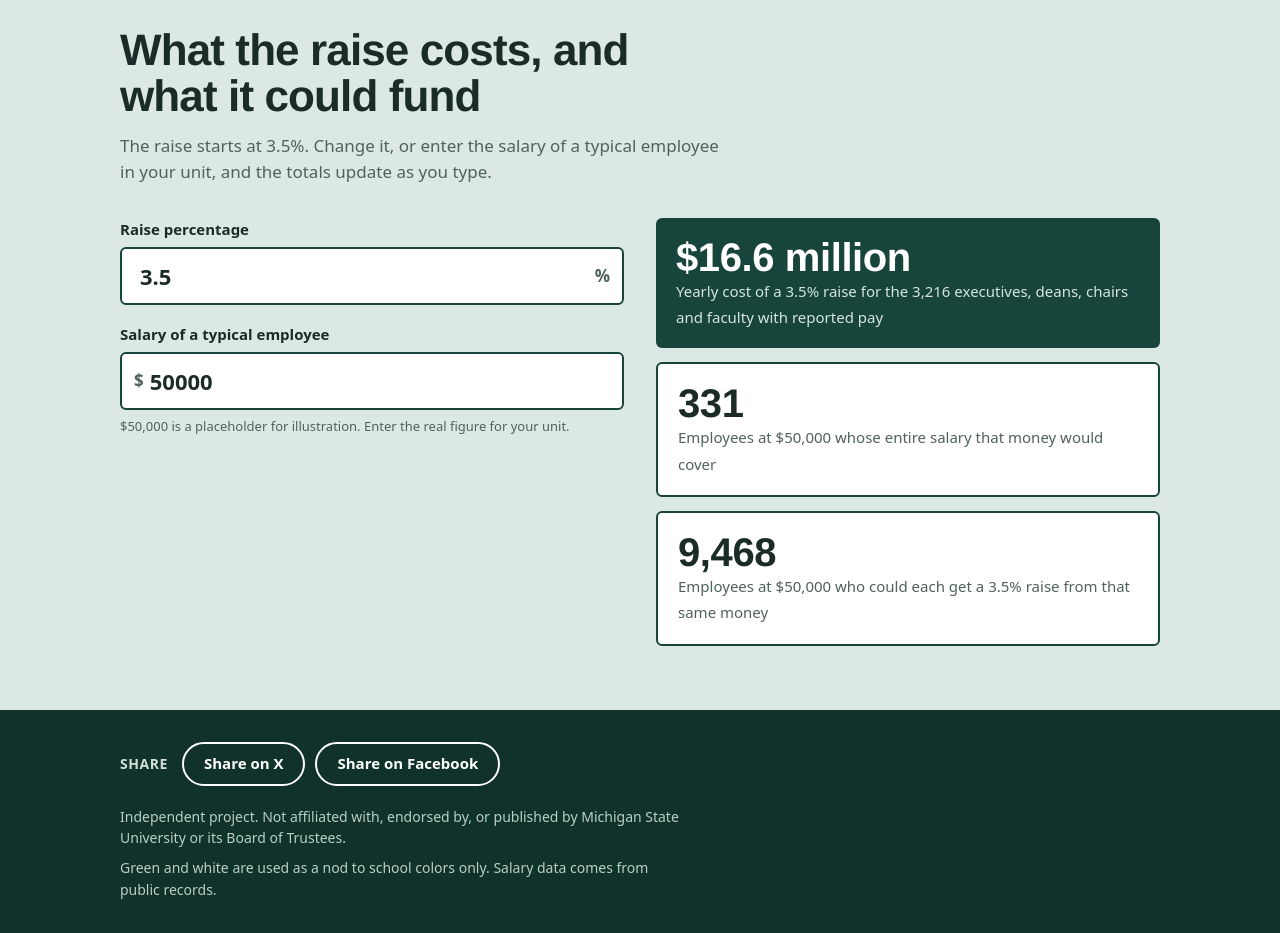
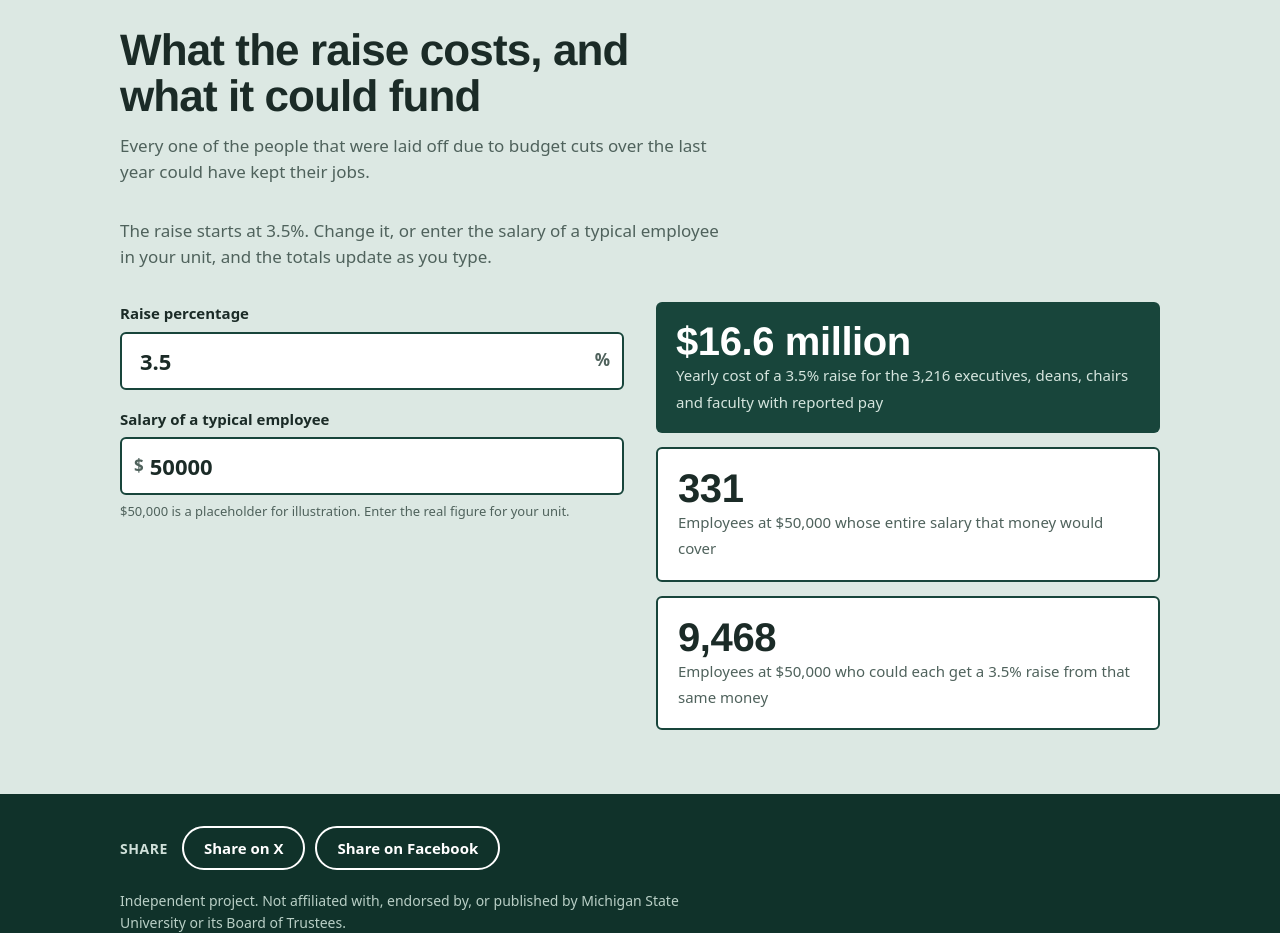
Before and after one commit to wsmith1855/unfml, a plain HTML site: page numbers.html in a window 1280 px wide. Shown: the part 920-1853 px from the top of the page. Drawn offline with Linux system fonts and the light colour scheme.

Commit message:
Update lede paragraph in numbers.html

```diff
--- a/numbers.html
+++ b/numbers.html
@@ -52,6 +52,7 @@
 <section class="calc" id="calc" aria-labelledby="calcH">
   <div class="wrap">
     <h2 id="calcH">What the raise costs, and what it could fund</h2>
+    <p class="lede">Every one of the people that were laid off due to budget cuts over the last year could have kept their jobs.</p>
     <p class="lede">The raise starts at 3.5%. Change it, or enter the salary of a typical employee in your unit, and the totals update as you type.</p>
     <div class="calc-grid">
       <div class="fields">
```
